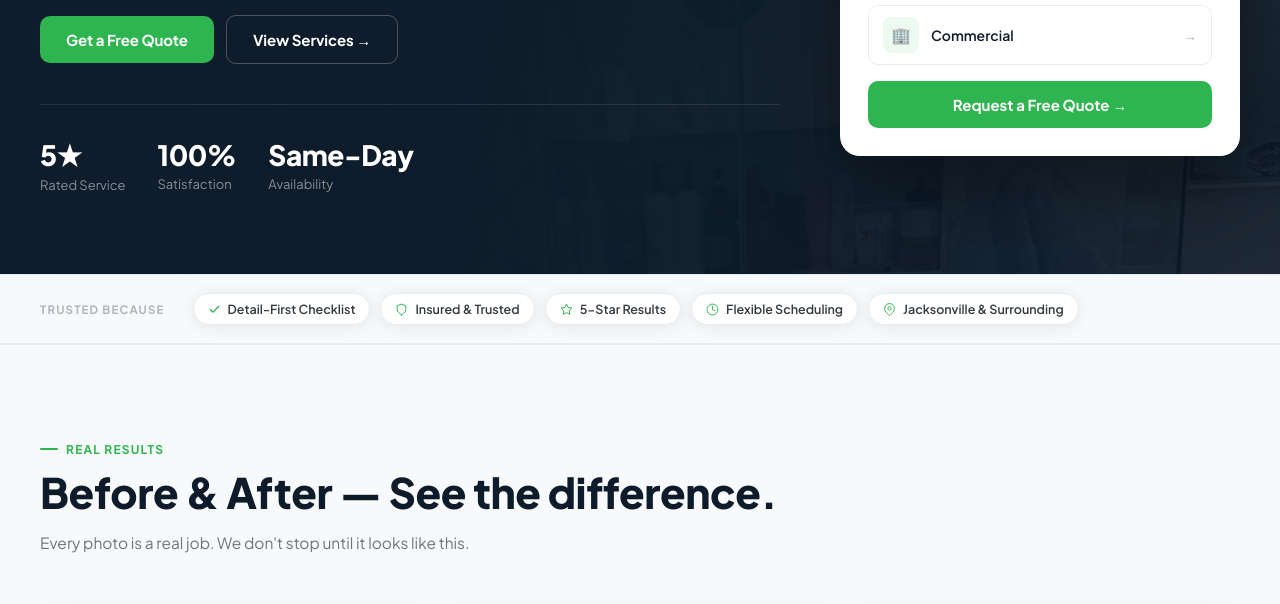
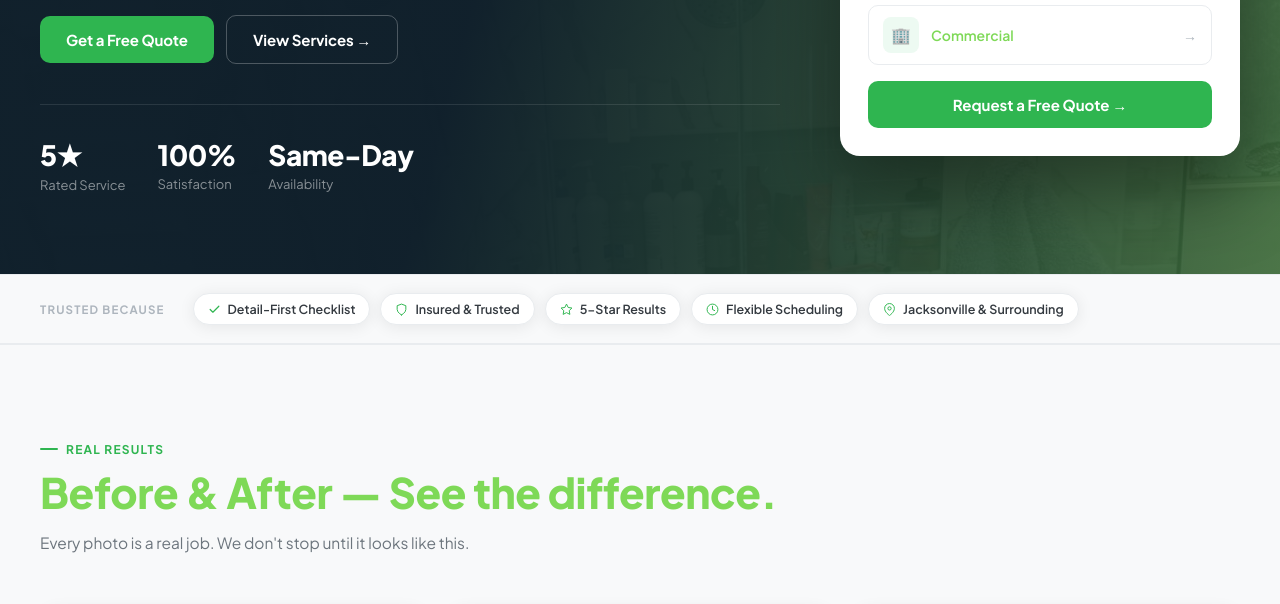
Before and after one commit to FileFlowco/SCS-test, a plain HTML site: page index.html in a window 1280 px wide. Shown: the part 496-1100 px from the top of the page. Drawn offline with Linux system fonts and the light colour scheme.

Commit message:
Update index.html

```diff
--- a/index.html
+++ b/index.html
@@ -11,7 +11,7 @@
   <style>
     :root {
       --green:#2FB550; --green-dark:#1e8a38; --green-light:#edfaf2;
-      --navy:#0d1b2a; --gray-50:#f8f9fa; --gray-100:#f1f3f5;
+      --navy:#7ED957; --gray-50:#f8f9fa; --gray-100:#f1f3f5;
       --gray-200:#e9ecef; --gray-400:#adb5bd; --gray-600:#6c757d; --gray-800:#343a40;
       --white:#fff; --r:12px; --r-lg:20px;
       --sh:0 2px 16px rgba(0,0,0,.08); --sh-lg:0 8px 40px rgba(0,0,0,.14);
```
